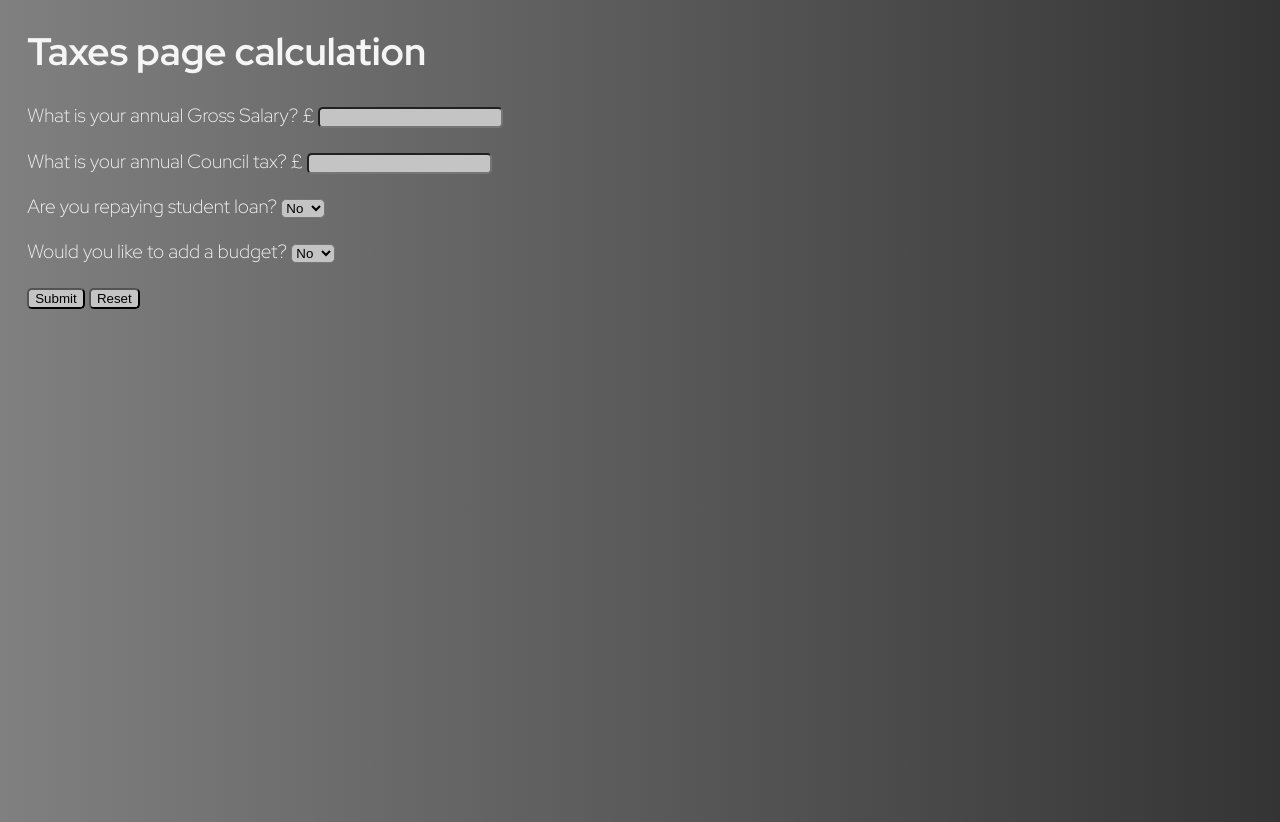
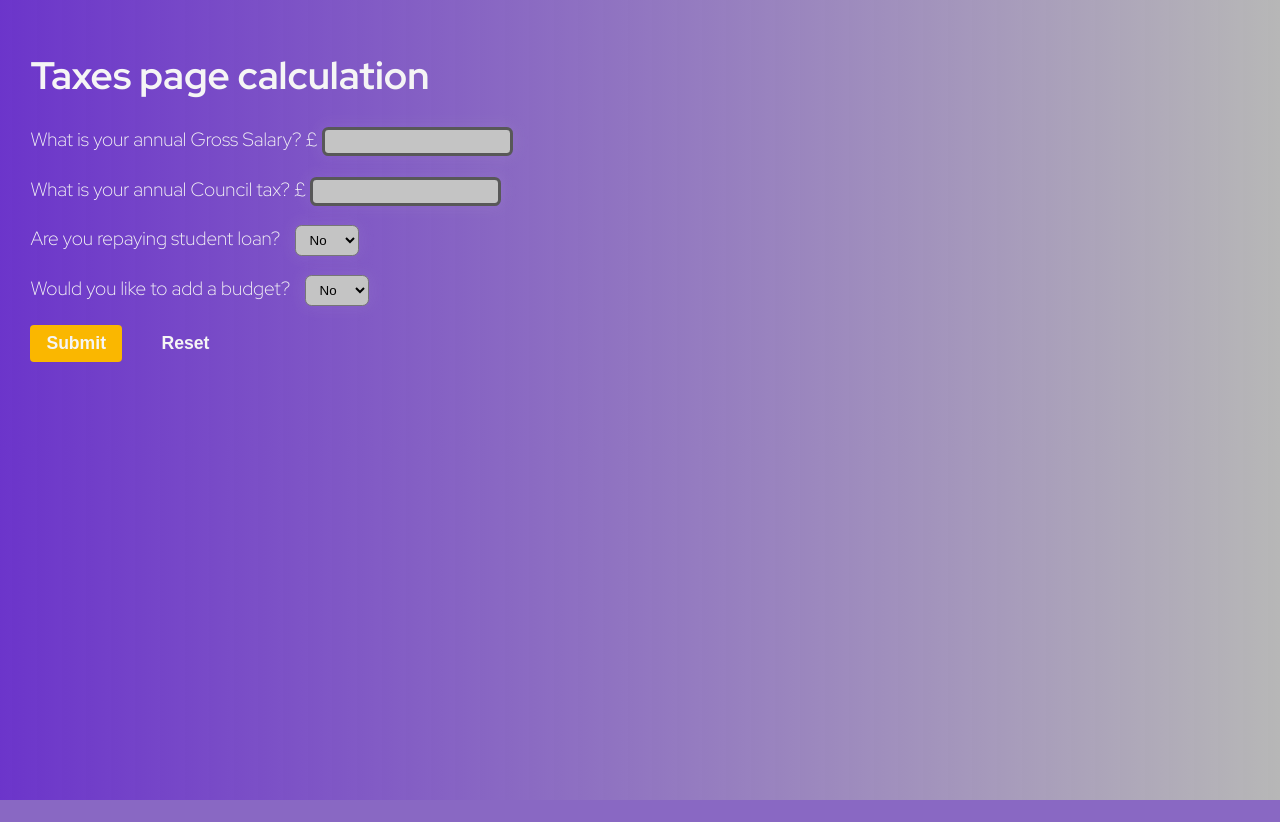
Before and after one commit to MehmetOmercik/taxes-budget, a Django app: page / in a window 1280 px wide. After the commit the page ends 800 px from the top, so only its background shows below. Run offline with Django 3.2, Linux system fonts and the light colour scheme.

Commit message:
Better styling and basic documentation

```diff
--- a/requirements.txt
+++ b/requirements.txt
@@ -0,0 +1 @@
+django
--- a/static/taxes.css
+++ b/static/taxes.css
@@ -1,40 +1,112 @@
 @import url("https://fonts.googleapis.com/css2?family=Red+Hat+Display:wght@300;700;900&display=swap");
+:root {
+  --color-light: white;
+  --color-dark: #212121;
+  --color-signal: #fab700;
+
+  --color-background: var(--color-light);
+  --color-text: var(--color-dark);
+  --color-accent: var(--color-signal);
+
+  --size-bezel: 0.5rem;
+  --size-radius: 4px;
+}
+
+*,
+*::after,
+*::before {
+  /* margin: 0; */
+  /* padding: 0; */
+  box-sizing: border-box;
+}
 
 body {
-  background: linear-gradient(to left, rgba(0, 0, 0, 0.798), gray) no-repeat;
-  min-height: 96.5vh;
-  font-size: 1.2rem;
+  /* Tosca Green #17806d */
+  background: linear-gradient(
+    to right,
+    rgba(70, 1, 189, 0.798),
+    rgb(183, 183, 183)
+  );
+  /* font-size: 1.2rem; */
   color: whitesmoke;
-  font-family: "Red Hat Display", sans-serif;
-  padding: 0 1.2rem 1rem 1.2rem;
-  /* color: red; */
-  /* display: flex;
-  flex-direction: column; */
+  font: 1.2rem "Red Hat Display", sans-serif;
+  padding: 1.4rem;
+  padding-top: 1rem;
 }
 
-table,
-th,
-td {
-  border: 2px solid black;
-  border-radius: 0.5rem;
+/* INPUT SECTION */
+input[type="text"],
+select {
+  border-radius: 0.4rem;
+  background: rgb(196, 196, 196);
+  outline: black;
+  padding: 4px;
+  box-shadow: 0 0 15px 4px rgba(230, 230, 230, 0.06);
 }
 
-th:hover,
-tr:hover,
-input:hover,
-select:hover {
-  background: rgba(201, 171, 0, 0.643);
-  transition-duration: 250ms;
+select {
+  padding: 6px 10px;
+  margin-left: 10px;
 }
 
-input,
-select {
-  border-radius: 0.3rem;
-  background: rgb(196, 196, 196);
-  /* width: 30px; */
+input[type="text"]:focus {
+  border: rgb(0, 174, 0) 3px solid;
+}
+
+input[type="text"] {
+  border: rgb(88, 88, 88) 3px solid;
 }
 
 /*prevents label from activating input:hover*/
 label {
   pointer-events: none;
 }
+
+/* BUTTONS AT THE BOTTOM */
+#submit {
+  color: currentColor;
+  padding: var(--size-bezel) calc(var(--size-bezel) * 2);
+  background: var(--color-accent);
+  border: none;
+  border-radius: var(--size-radius);
+  font-weight: 900;
+  font-size: 1.1rem;
+}
+
+#submit:hover {
+  background-color: green;
+  cursor: pointer;
+  transition-duration: 500ms;
+}
+
+#reset {
+  color: currentColor;
+  padding: var(--size-bezel) calc(var(--size-bezel) * 2);
+  margin-left: 1.2rem;
+  background: none;
+  border: none;
+  font-weight: 900;
+  font-size: 1.1rem;
+  box-shadow: none;
+}
+
+#reset:hover {
+  cursor: pointer;
+}
+
+/* RESULTS TABLE */
+table,
+th,
+td {
+  border: 2px solid black;
+  border-radius: 0.5rem;
+  padding: 0.25rem;
+}
+
+th:hover,
+tr:hover,
+td:hover {
+  background: rgba(201, 171, 0, 0.643);
+  transition-duration: 250ms;
+  outline: none;
+}
```
Also changed, not shown: README.md.
